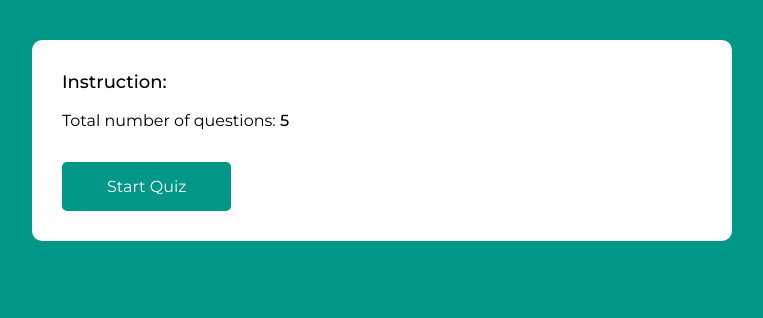
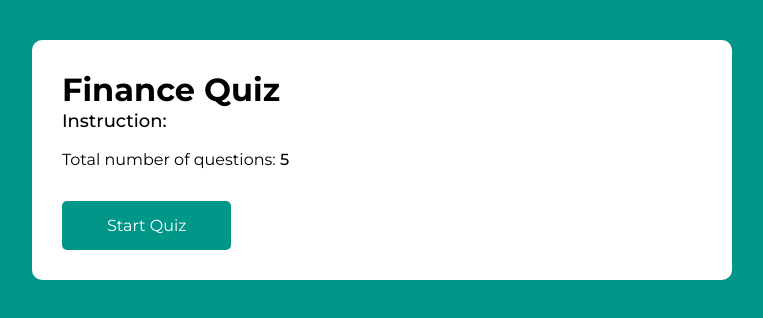
Before and after one commit to BBoyTukytuk/mbir, a plain HTML site: page index.html in a window 1280 px wide. Shown: the whole page, without its empty margins (258-1021 px from the left). Drawn offline with Linux system fonts and the light colour scheme.

Commit message:
Update index.html

```diff
--- a/index.html
+++ b/index.html
@@ -9,6 +9,7 @@
 <body>
 
 <div class="home-box custom-box ">
+    <h1>Finance Quiz</h1>
     <h3>Instruction:</h3>
     <p>Total number of questions: <span class="total-question"></span></p>
     <button type="button" class="btn" onclick="startQuiz()">Start Quiz</button>
```
